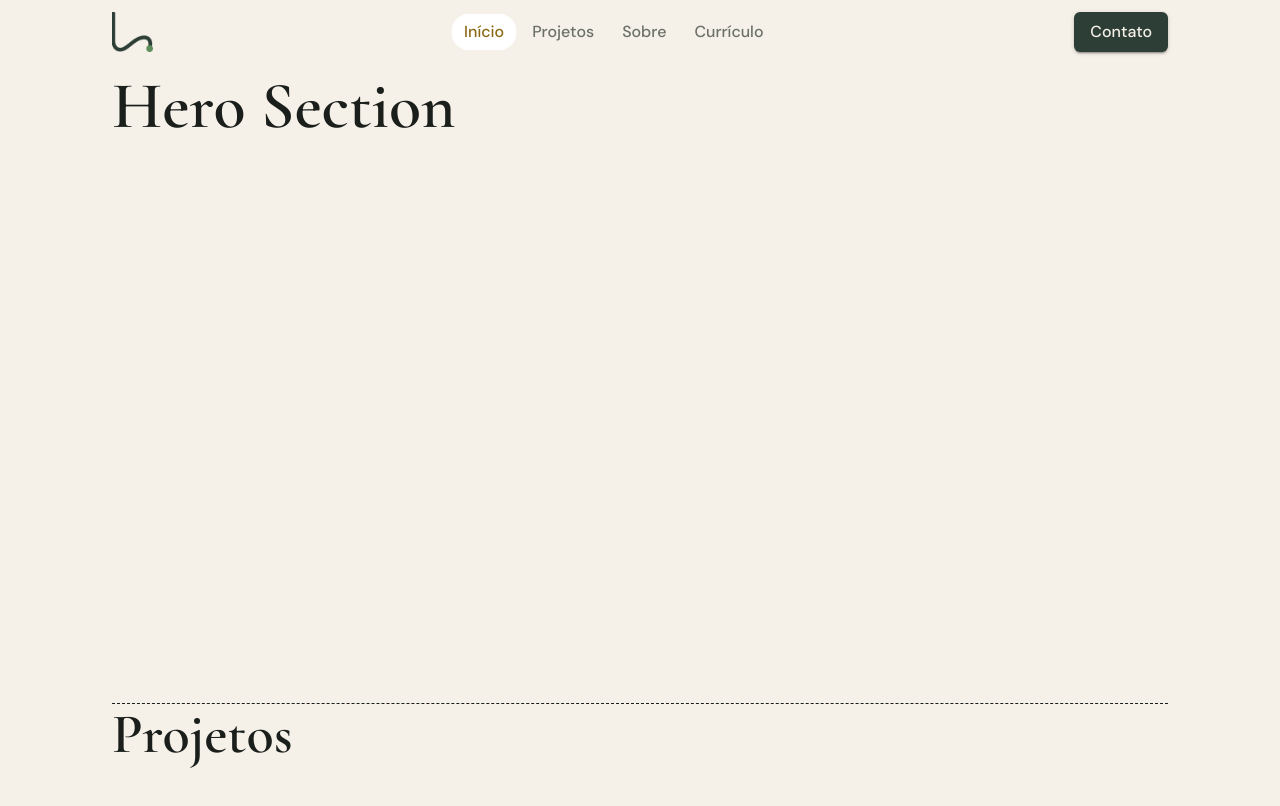
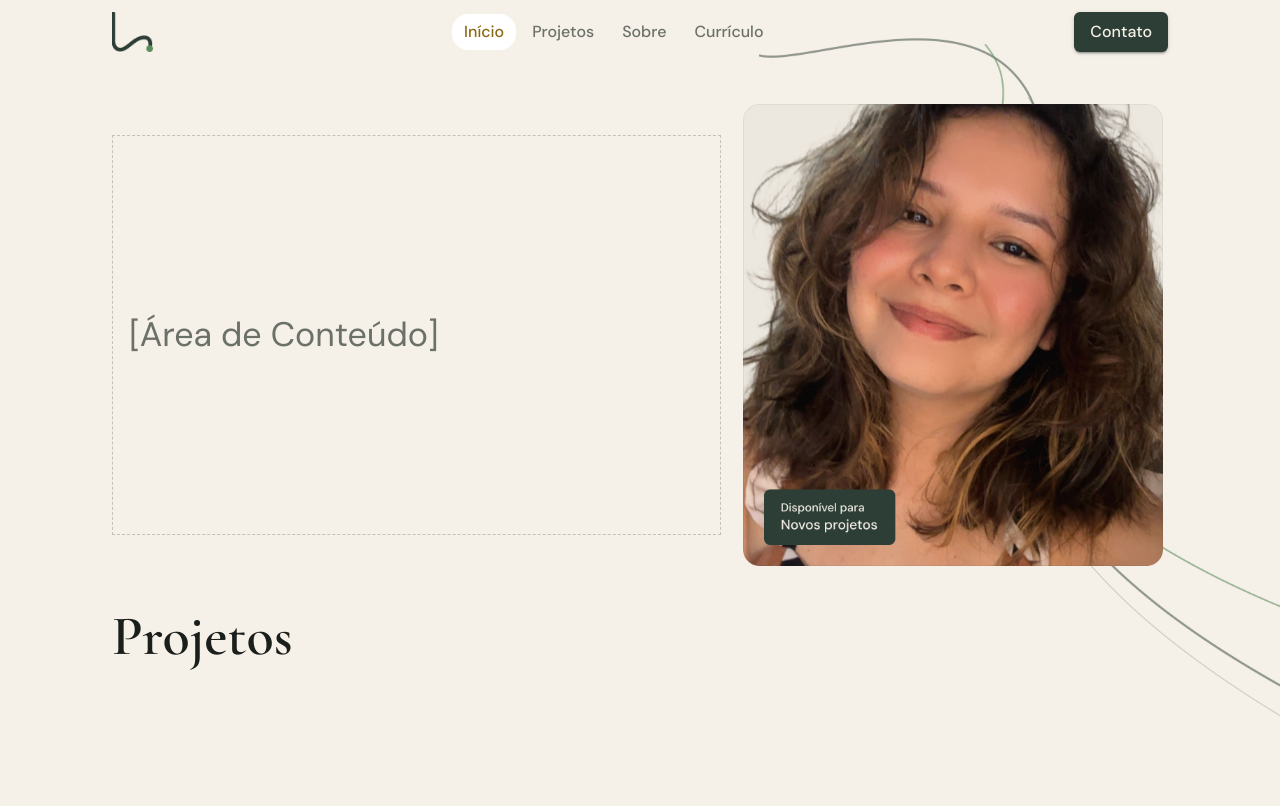
Before and after one commit to Agencia-Lumina-Digital/linda-hillary-port, a React (Vite) app: page / in a window 1280 px wide. Shown: the top 806 px of the page. Built offline with nearby package versions, Linux system fonts and the light colour scheme.

Commit message:
feat: linda section in hero

```diff
--- a/src/App.tsx
+++ b/src/App.tsx
@@ -1,10 +1,11 @@
 import { Box, Container, Typography } from '@mui/material';
 import { Navbar } from './components/organisms/Navbar/Navbar';
+import { Hero } from './features/hero/Hero';
 import { tokens } from './theme/tokens';
 
 function App() {
   return (
-    <Box sx={{ minHeight: '100vh', backgroundColor: tokens.colors.background.canvas }}>
+    <Box sx={{ minHeight: '100vh', backgroundColor: tokens.colors.background.canvas, overflowX: 'hidden' }}>
       <Navbar />
 
       {/* Container Principal que limita a largura do conteúdo */}
@@ -16,8 +17,8 @@ function App() {
         }}
       >
         {/* Seções Esqueléticas para Scroll */}
-        <Box id="hero" sx={{ height: '80vh', borderBottom: '1px dashed' }}>
-          <Typography variant="h1" sx={{ lineHeight: '1.3 !important' }}>Hero Section</Typography>
+        <Box id="hero">
+          <Hero />
         </Box>
 
         <Box id="projects" sx={{ height: '100vh', borderBottom: '1px dashed' }}>
--- a/src/components/organisms/Navbar/Navbar.tsx
+++ b/src/components/organisms/Navbar/Navbar.tsx
@@ -38,6 +38,7 @@ export const Navbar = () => {
       elevation={0}
       sx={{
         backgroundColor: tokens.colors.background.canvas,
+        zIndex: 1
       }}
     >
       <Container maxWidth={false} sx={{ maxWidth: tokens.layout.maxWidth }}>
--- /dev/null
+++ b/src/features/hero/Hero.tsx
@@ -0,0 +1,59 @@
+import { Box, Grid, Typography } from '@mui/material';
+import { tokens } from '../../theme/tokens';
+import grafismoHero from '../../theme/assets/grafismo-rios-hero.png';
+import lindaImage from '../../theme/assets/linda-image.png';
+
+export const Hero = () => {
+  return (
+    <Box sx={{ position: 'relative', pt: 10, pb: 10 }}>
+      <Grid container spacing={4} alignItems="center">
+        {/* Coluna Esquerda: Conteúdo (Esqueleto por enquanto) */}
+        <Grid item xs={12} md={7}>
+          <Box sx={{ border: '1px dashed', borderColor: tokens.colors.border.medium, p: 4, height: '100%', minHeight: '400px', display: 'flex', alignItems: 'center' }}>
+            <Typography variant="h4" color="text.secondary">
+              [Área de Conteúdo]
+            </Typography>
+          </Box>
+        </Grid>
+
+        {/* Coluna Direita: Visual / Apresentação */}
+        <Grid item xs={12} md={5} sx={{ position: 'relative' }}>
+          <Box sx={{ position: 'relative', width: '100%', display: 'flex', justifyContent: 'center' }}>
+
+            {/* Grafismo de fundo (Posicionamento absoluto para ficar atrás) */}
+            <Box
+              component="img"
+              src={grafismoHero}
+              alt=""
+              sx={{
+                position: 'absolute',
+                top: '63%',
+                left: '50%',
+                transform: 'translate(-40%, -50%)', // Ajuste para centralizar visualmente
+                width: '150%', // Grafismo vaza para fora do container da imagem
+                maxWidth: 'none',
+                zIndex: 2,
+                pointerEvents: 'none'
+              }}
+            />
+
+            {/* Imagem da Profissional */}
+            <Box sx={{ position: 'relative', zIndex: 2, width: '100%', maxWidth: '420px' }}>
+              <Box
+                component="img"
+                src={lindaImage}
+                alt="Linda Souza"
+                sx={{
+                  width: '100%',
+                  height: 'auto',
+                  display: 'block',
+                  borderRadius: `${tokens.borderRadius.md}px`,
+                }}
+              />
+            </Box>
+          </Box>
+        </Grid>
+      </Grid>
+    </Box>
+  );
+};
```
Also changed, not shown: src/theme/assets/linda-image.png (added).
